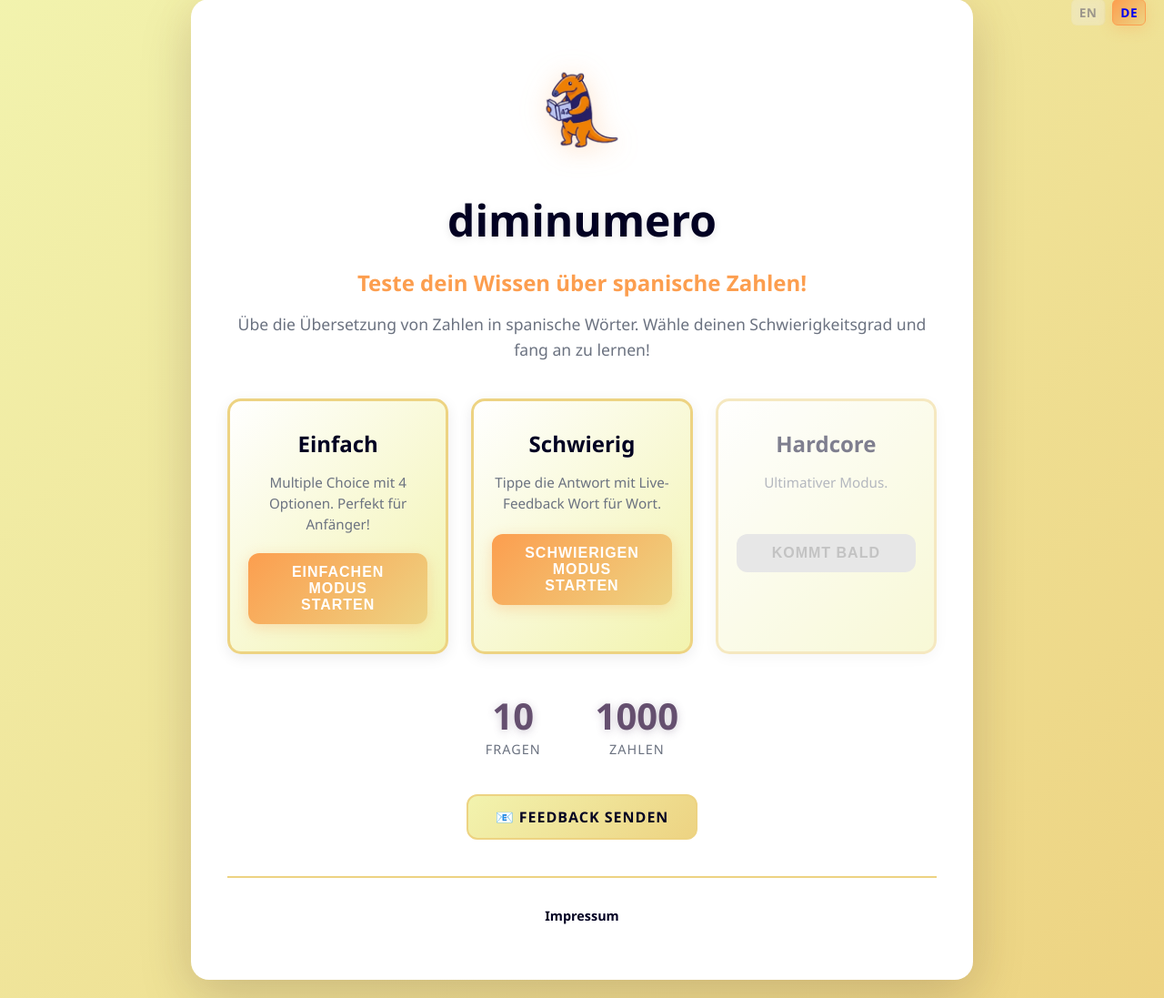
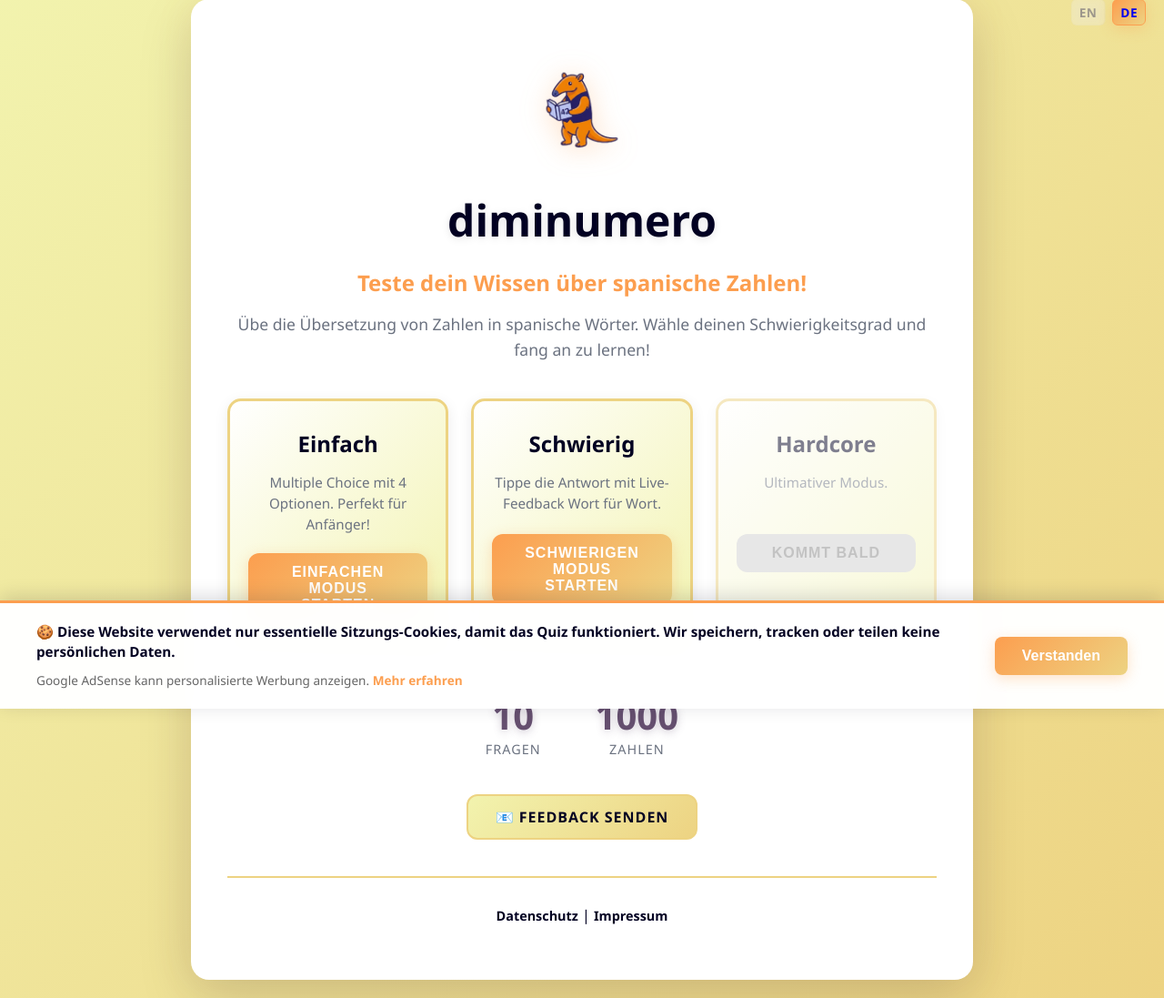
Before and after one commit to stefanwezel/diminumero, a Flask app: page / in a window 1280 px wide. Shown: the part 21-1118 px from the top of the page at 91% size. Run offline with Flask 3, Linux system fonts and the light colour scheme.

Commit message:
Include cookie banner and privacy policy page

```diff
--- a/app.py
+++ b/app.py
@@ -90,6 +90,62 @@ TRANSLATIONS = {
         'imprint_back_home': 'Back to Home',
 
         # Email subject
+        # Privacy policy
+        'footer_privacy': 'Privacy Policy',
+        'privacy_title': 'Privacy Policy - diminumero',
+        'privacy_heading': 'Privacy Policy',
+        'privacy_intro_heading': 'Introduction',
+        'privacy_intro_text': 'We take the protection of your personal data seriously. This privacy policy explains what data we collect and how we use it.',
+        'privacy_cookies_heading': 'Cookies and Similar Technologies',
+        'privacy_cookies_text': 'This website uses cookies to ensure proper functionality:',
+        'privacy_session_cookies': 'Session Cookies',
+        'privacy_session_cookies_desc': 'We use strictly necessary session cookies to make the quiz work. These cookies store your quiz progress, score, and language preference temporarily. They are essential for the website to function and are automatically deleted when you close your browser.',
+        'privacy_data_collection_heading': 'Data Collection and Storage',
+        'privacy_data_collection_text': 'We do NOT collect, store, or process any personal data. We do not track users, create profiles, or share any information with third parties (except as required for Google AdSense, see below). Your quiz answers and progress are stored only temporarily in your browser session and are not saved to any server.',
+        'privacy_adsense_heading': 'Google AdSense',
+        'privacy_adsense_text': 'This website displays advertisements through Google AdSense. Google may use cookies and similar technologies to show personalized ads based on your browsing activity.',
+        'privacy_adsense_info': 'For more information about how Google uses data, please visit: https://policies.google.com/technologies/partner-sites',
+        'privacy_your_rights_heading': 'Your Rights',
+        'privacy_your_rights_text': 'Since we do not collect or store personal data, there is no data to access, correct, or delete. You can clear your browser cookies at any time through your browser settings.',
+        'privacy_contact_heading': 'Contact',
+        'privacy_contact_text': 'If you have any questions about this privacy policy, please contact us:',
+        'privacy_email': 'Email',
+        'privacy_back_home': 'Back to Home',
+
+        # Cookie banner
+        'cookie_banner_text': 'This website uses only essential session cookies to make the quiz work. We don\'t store, track, or share any personal data.',
+        'cookie_banner_adsense': 'Google AdSense may display personalized ads.',
+        'cookie_banner_learn_more': 'Learn more',
+        'cookie_banner_accept': 'Got it',
+        # Privacy policy
+        'footer_privacy': 'Privacy Policy',
+        'privacy_title': 'Privacy Policy - diminumero',
+        'privacy_heading': 'Privacy Policy',
+        'privacy_intro_heading': 'Introduction',
+        'privacy_intro_text': 'We take the protection of your personal data seriously. This privacy policy explains what data we collect and how we use it.',
+        'privacy_cookies_heading': 'Cookies and Similar Technologies',
+        'privacy_cookies_text': 'This website uses cookies to ensure proper functionality:',
+        'privacy_session_cookies': 'Session Cookies',
+        'privacy_session_cookies_desc': 'We use strictly necessary session cookies to make the quiz work. These cookies store your quiz progress, score, and language preference temporarily. They are essential for the website to function and are automatically deleted when you close your browser.',
+        'privacy_data_collection_heading': 'Data Collection and Storage',
+        'privacy_data_collection_text': 'We do NOT collect, store, or process any personal data. We do not track users, create profiles, or share any information with third parties (except as required for Google AdSense, see below). Your quiz answers and progress are stored only temporarily in your browser session and are not saved to any server.',
+        'privacy_adsense_heading': 'Google AdSense',
+        'privacy_adsense_text': 'This website displays advertisements through Google AdSense. Google may use cookies and similar technologies to show personalized ads based on your browsing activity.',
+        'privacy_adsense_info': 'For more information about how Google uses data, please visit: https://policies.google.com/technologies/partner-sites',
+        'privacy_your_rights_heading': 'Your Rights',
+        'privacy_your_rights_text': 'Since we do not collect or store personal data, there is no data to access, correct, or delete. You can clear your browser cookies at any time through your browser settings.',
+        'privacy_contact_heading': 'Contact',
+        'privacy_contact_text': 'If you have any questions about this privacy policy, please contact us:',
+        'privacy_email': 'Email',
+        'privacy_back_home': 'Back to Home',
+
+        # Cookie banner
+        'cookie_banner_text': 'This website uses only essential session cookies to make the quiz work. We don\'t store, track, or share any personal data.',
+        'cookie_banner_adsense': 'Google AdSense may display personalized ads.',
+        'cookie_banner_learn_more': 'Learn more',
+        'cookie_banner_accept': 'Got it',
+
+
         'feedback_subject': 'diminumero Feedback',
     },
     'de': {
@@ -166,6 +222,62 @@ TRANSLATIONS = {
         'imprint_back_home': 'Zurück zur Startseite',
 
         # Email subject
+        # Privacy policy
+        'footer_privacy': 'Datenschutz',
+        'privacy_title': 'Datenschutzerklärung - diminumero',
+        'privacy_heading': 'Datenschutzerklärung',
+        'privacy_intro_heading': 'Einleitung',
+        'privacy_intro_text': 'Wir nehmen den Schutz Ihrer persönlichen Daten ernst. Diese Datenschutzerklärung erklärt, welche Daten wir sammeln und wie wir sie verwenden.',
+        'privacy_cookies_heading': 'Cookies und ähnliche Technologien',
+        'privacy_cookies_text': 'Diese Website verwendet Cookies, um ordnungsgemäß zu funktionieren:',
+        'privacy_session_cookies': 'Sitzungs-Cookies',
+        'privacy_session_cookies_desc': 'Wir verwenden ausschließlich notwendige Sitzungs-Cookies, damit das Quiz funktioniert. Diese Cookies speichern temporär Ihren Quizfortschritt, Punktestand und Spracheinstellung. Sie sind für die Funktionalität der Website unerlässlich und werden automatisch gelöscht, wenn Sie Ihren Browser schließen.',
+        'privacy_data_collection_heading': 'Datenerfassung und -speicherung',
+        'privacy_data_collection_text': 'Wir sammeln, speichern oder verarbeiten KEINE personenbezogenen Daten. Wir tracken keine Nutzer, erstellen keine Profile und teilen keine Informationen mit Dritten (außer wie für Google AdSense erforderlich, siehe unten). Ihre Quizantworten und Ihr Fortschritt werden nur temporär in Ihrer Browser-Sitzung gespeichert und nicht auf einem Server gesichert.',
+        'privacy_adsense_heading': 'Google AdSense',
+        'privacy_adsense_text': 'Diese Website zeigt Werbung über Google AdSense an. Google kann Cookies und ähnliche Technologien verwenden, um personalisierte Anzeigen basierend auf Ihrer Browsing-Aktivität zu schalten.',
+        'privacy_adsense_info': 'Für mehr Informationen darüber, wie Google Daten verwendet, besuchen Sie bitte: https://policies.google.com/technologies/partner-sites',
+        'privacy_your_rights_heading': 'Ihre Rechte',
+        'privacy_your_rights_text': 'Da wir keine personenbezogenen Daten sammeln oder speichern, gibt es keine Daten, auf die zugegriffen, die korrigiert oder gelöscht werden könnten. Sie können Ihre Browser-Cookies jederzeit über Ihre Browsereinstellungen löschen.',
+        'privacy_contact_heading': 'Kontakt',
+        'privacy_contact_text': 'Wenn Sie Fragen zu dieser Datenschutzerklärung haben, kontaktieren Sie uns bitte:',
+        'privacy_email': 'E-Mail',
+        'privacy_back_home': 'Zurück zur Startseite',
+
+        # Cookie banner
+        'cookie_banner_text': 'Diese Website verwendet nur essentielle Sitzungs-Cookies, damit das Quiz funktioniert. Wir speichern, tracken oder teilen keine persönlichen Daten.',
+        'cookie_banner_adsense': 'Google AdSense kann personalisierte Werbung anzeigen.',
+        'cookie_banner_learn_more': 'Mehr erfahren',
+        'cookie_banner_accept': 'Verstanden',
+        # Privacy policy
+        'footer_privacy': 'Datenschutz',
+        'privacy_title': 'Datenschutzerklärung - diminumero',
+        'privacy_heading': 'Datenschutzerklärung',
+        'privacy_intro_heading': 'Einleitung',
+        'privacy_intro_text': 'Wir nehmen den Schutz Ihrer persönlichen Daten ernst. Diese Datenschutzerklärung erklärt, welche Daten wir sammeln und wie wir sie verwenden.',
+        'privacy_cookies_heading': 'Cookies und ähnliche Technologien',
+        'privacy_cookies_text': 'Diese Website verwendet Cookies, um ordnungsgemäß zu funktionieren:',
+        'privacy_session_cookies': 'Sitzungs-Cookies',
+        'privacy_session_cookies_desc': 'Wir verwenden ausschließlich notwendige Sitzungs-Cookies, damit das Quiz funktioniert. Diese Cookies speichern temporär Ihren Quizfortschritt, Punktestand und Spracheinstellung. Sie sind für die Funktionalität der Website unerlässlich und werden automatisch gelöscht, wenn Sie Ihren Browser schließen.',
+        'privacy_data_collection_heading': 'Datenerfassung und -speicherung',
+        'privacy_data_collection_text': 'Wir sammeln, speichern oder verarbeiten KEINE personenbezogenen Daten. Wir tracken keine Nutzer, erstellen keine Profile und teilen keine Informationen mit Dritten (außer wie für Google AdSense erforderlich, siehe unten). Ihre Quizantworten und Ihr Fortschritt werden nur temporär in Ihrer Browser-Sitzung gespeichert und nicht auf einem Server gesichert.',
+        'privacy_adsense_heading': 'Google AdSense',
+        'privacy_adsense_text': 'Diese Website zeigt Werbung über Google AdSense an. Google kann Cookies und ähnliche Technologien verwenden, um personalisierte Anzeigen basierend auf Ihrer Browsing-Aktivität zu schalten.',
+        'privacy_adsense_info': 'Für mehr Informationen darüber, wie Google Daten verwendet, besuchen Sie bitte: https://policies.google.com/technologies/partner-sites',
+        'privacy_your_rights_heading': 'Ihre Rechte',
+        'privacy_your_rights_text': 'Da wir keine personenbezogenen Daten sammeln oder speichern, gibt es keine Daten, auf die zugegriffen, die korrigiert oder gelöscht werden könnten. Sie können Ihre Browser-Cookies jederzeit über Ihre Browsereinstellungen löschen.',
+        'privacy_contact_heading': 'Kontakt',
+        'privacy_contact_text': 'Wenn Sie Fragen zu dieser Datenschutzerklärung haben, kontaktieren Sie uns bitte:',
+        'privacy_email': 'E-Mail',
+        'privacy_back_home': 'Zurück zur Startseite',
+
+        # Cookie banner
+        'cookie_banner_text': 'Diese Website verwendet nur essentielle Sitzungs-Cookies, damit das Quiz funktioniert. Wir speichern, tracken oder teilen keine persönlichen Daten.',
+        'cookie_banner_adsense': 'Google AdSense kann personalisierte Werbung anzeigen.',
+        'cookie_banner_learn_more': 'Mehr erfahren',
+        'cookie_banner_accept': 'Verstanden',
+
+
         'feedback_subject': 'diminumero Feedback',
     }
 }
@@ -411,6 +523,12 @@ def restart():
     return redirect(url_for('index'))
 
 
+@app.route('/privacy')
+def privacy():
+    """Display privacy policy page."""
+    return render_template('privacy.html', get_text=get_text)
+
+
 @app.route('/imprint')
 def imprint():
     """Display imprint/impressum page."""
--- a/static/css/style.css
+++ b/static/css/style.css
@@ -835,3 +835,119 @@ body {
         font-size: 1.1rem;
     }
 }
+
+/* Cookie Banner */
+.cookie-banner {
+    position: fixed;
+    bottom: -200px;
+    left: 0;
+    right: 0;
+    background: rgba(255, 255, 255, 0.98);
+    backdrop-filter: blur(10px);
+    padding: 20px;
+    box-shadow: 0 -4px 20px rgba(2, 1, 34, 0.15);
+    z-index: 9999;
+    transition: bottom 0.3s ease-in-out;
+    border-top: 3px solid #FC9E4F;
+}
+
+.cookie-banner.show {
+    bottom: 0;
+}
+
+.cookie-banner-content {
+    max-width: 1200px;
+    margin: 0 auto;
+    display: flex;
+    align-items: center;
+    justify-content: space-between;
+    gap: 20px;
+    flex-wrap: wrap;
+}
+
+.cookie-banner-text {
+    flex: 1;
+    min-width: 300px;
+}
+
+.cookie-banner-text p {
+    margin: 0 0 8px 0;
+    color: #020122;
+    font-size: 0.95rem;
+    line-height: 1.5;
+}
+
+.cookie-banner-text p:last-child {
+    margin-bottom: 0;
+}
+
+.cookie-banner-text small {
+    color: #666;
+    font-size: 0.85rem;
+}
+
+.cookie-banner-text a {
+    color: #FC9E4F;
+    text-decoration: none;
+    font-weight: 600;
+    transition: color 0.2s;
+}
+
+.cookie-banner-text a:hover {
+    color: #e68a3b;
+    text-decoration: underline;
+}
+
+.cookie-banner-actions {
+    display: flex;
+    gap: 10px;
+    align-items: center;
+}
+
+.cookie-accept-btn {
+    background: linear-gradient(135deg, #FC9E4F 0%, #EDD382 100%);
+    color: white;
+    border: none;
+    padding: 12px 30px;
+    border-radius: 8px;
+    font-size: 1rem;
+    font-weight: 600;
+    cursor: pointer;
+    transition: all 0.3s;
+    box-shadow: 0 4px 15px rgba(252, 158, 79, 0.3);
+    white-space: nowrap;
+}
+
+.cookie-accept-btn:hover {
+    transform: translateY(-2px);
+    box-shadow: 0 6px 20px rgba(252, 158, 79, 0.4);
+}
+
+.cookie-accept-btn:active {
+    transform: translateY(0);
+}
+
+@media (max-width: 768px) {
+    .cookie-banner {
+        padding: 15px;
+    }
+
+    .cookie-banner-content {
+        flex-direction: column;
+        align-items: stretch;
+        gap: 15px;
+    }
+
+    .cookie-banner-text {
+        min-width: 100%;
+    }
+
+    .cookie-banner-actions {
+        width: 100%;
+        justify-content: center;
+    }
+
+    .cookie-accept-btn {
+        width: 100%;
+    }
+}
--- /dev/null
+++ b/static/js/cookie-banner.js
@@ -0,0 +1,33 @@
+// Cookie Banner functionality
+(function() {
+    'use strict';
+
+    const COOKIE_CONSENT_KEY = 'diminumero_cookie_consent';
+    const banner = document.getElementById('cookie-banner');
+
+    if (!banner) return;
+
+    // Check if user has already accepted
+    const hasConsented = localStorage.getItem(COOKIE_CONSENT_KEY);
+
+    if (!hasConsented) {
+        // Show banner after a brief delay for better UX
+        setTimeout(() => {
+            banner.classList.add('show');
+        }, 1000);
+    }
+
+    // Handle accept button click
+    const acceptBtn = document.getElementById('cookie-accept');
+    if (acceptBtn) {
+        acceptBtn.addEventListener('click', function() {
+            localStorage.setItem(COOKIE_CONSENT_KEY, 'true');
+            banner.classList.remove('show');
+
+            // Remove banner from DOM after animation
+            setTimeout(() => {
+                banner.remove();
+            }, 300);
+        });
+    }
+})();
--- a/templates/base.html
+++ b/templates/base.html
@@ -43,5 +43,19 @@
     {% endwith %}
 
     <script src="{{ url_for('static', filename='js/quiz.js') }}"></script>
+    <!-- Cookie Banner -->
+    <div id="cookie-banner" class="cookie-banner">
+        <div class="cookie-banner-content">
+            <div class="cookie-banner-text">
+                <p><strong>🍪 {{ get_text('cookie_banner_text') }}</strong></p>
+                <p><small>{{ get_text('cookie_banner_adsense') }} <a href="{{ url_for('privacy') }}">{{ get_text('cookie_banner_learn_more') }}</a></small></p>
+            </div>
+            <div class="cookie-banner-actions">
+                <button id="cookie-accept" class="cookie-accept-btn">{{ get_text('cookie_banner_accept') }}</button>
+            </div>
+        </div>
+    </div>
+
+    <script src="{{ url_for('static', filename='js/cookie-banner.js') }}"></script>
 </body>
 </html>
--- a/templates/index.html
+++ b/templates/index.html
@@ -62,6 +62,7 @@
         </div>
 
         <footer class="page-footer">
+            <a href="{{ url_for('privacy') }}" class="footer-link">{{ get_text('footer_privacy') }}</a> |
             <a href="{{ url_for('imprint') }}" class="footer-link">{{ get_text('footer_imprint') }}</a>
         </footer>
     </div>
--- a/templates/results.html
+++ b/templates/results.html
@@ -53,6 +53,7 @@
         </div>
 
         <footer class="page-footer">
+            <a href="{{ url_for('privacy') }}" class="footer-link">{{ get_text('footer_privacy') }}</a> |
             <a href="{{ url_for('imprint') }}" class="footer-link">{{ get_text('footer_imprint') }}</a>
         </footer>
     </div>
```
Also changed, not shown: templates/privacy.html (added, +50 -0 lines).
